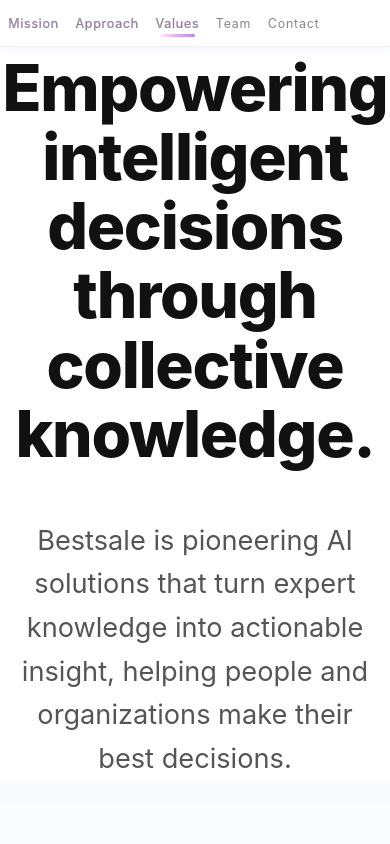
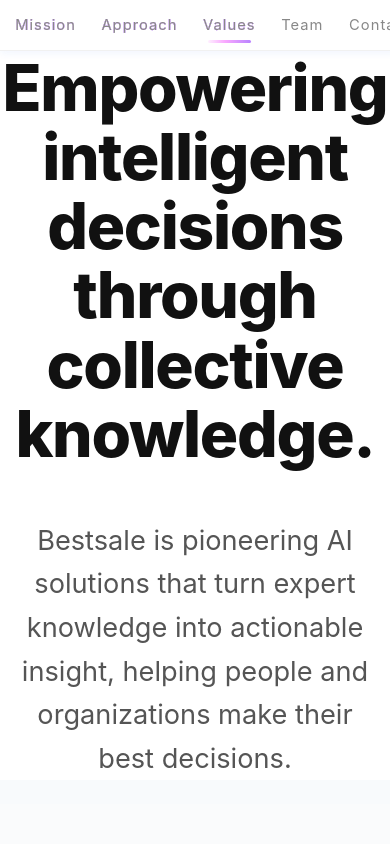
Before and after one commit to ygy2024/bestsalehome1, a React (Vite) app: page / in a window 390 px wide. Shown: the top 844 px of the page. Built offline with nearby package versions, Linux system fonts and the light colour scheme.

Commit message:
your message

```diff
--- a/src/App.css
+++ b/src/App.css
@@ -121,55 +121,55 @@
   .top-nav {
     top: 0;
     bottom: auto;
-    height: 54px;
+    height: 58px;
     border-top: none;
     border-bottom: 1px solid #f1f1f1;
     justify-content: flex-start;
     background: rgba(255,255,255,0.98);
     box-shadow: 0 2px 8px 0 #2563eb11;
-    padding-left: 0.5rem;
-    padding-right: 0.5rem;
+    padding-left: 0.8rem;
+    padding-right: 0.8rem;
   }
   .top-logo {
     display: none;
   }
   .top-nav ul {
-    gap: 0.7rem;
+    gap: 1rem;
     overflow-x: auto;
     white-space: nowrap;
     width: 100vw;
     justify-content: flex-start;
     align-items: center;
-    padding: 0 0.2rem;
+    padding: 0 0.4rem;
     scrollbar-width: none;
   }
   .top-nav ul::-webkit-scrollbar {
     display: none;
   }
   .top-nav button {
-    font-size: 0.92rem;
-    padding: 0.5rem 0.5rem;
+    font-size: 1.05rem;
+    padding: 0.7rem 0.7rem;
     border-radius: 4px;
     min-width: 0;
     max-width: none;
     width: auto;
-    letter-spacing: 0.06em;
+    letter-spacing: 0.07em;
     display: inline-block;
   }
 }
 @media (max-width: 600px) {
   .top-nav {
-    height: 46px;
-    padding-left: 0.1rem;
-    padding-right: 0.1rem;
+    height: 50px;
+    padding-left: 0.3rem;
+    padding-right: 0.3rem;
   }
   .top-nav ul {
-    gap: 0.4rem;
-    padding: 0 0.1rem;
+    gap: 0.7rem;
+    padding: 0 0.2rem;
   }
   .top-nav button {
-    font-size: 0.78rem;
-    padding: 0.38rem 0.32rem;
+    font-size: 0.92rem;
+    padding: 0.55rem 0.45rem;
   }
 }
 
```
